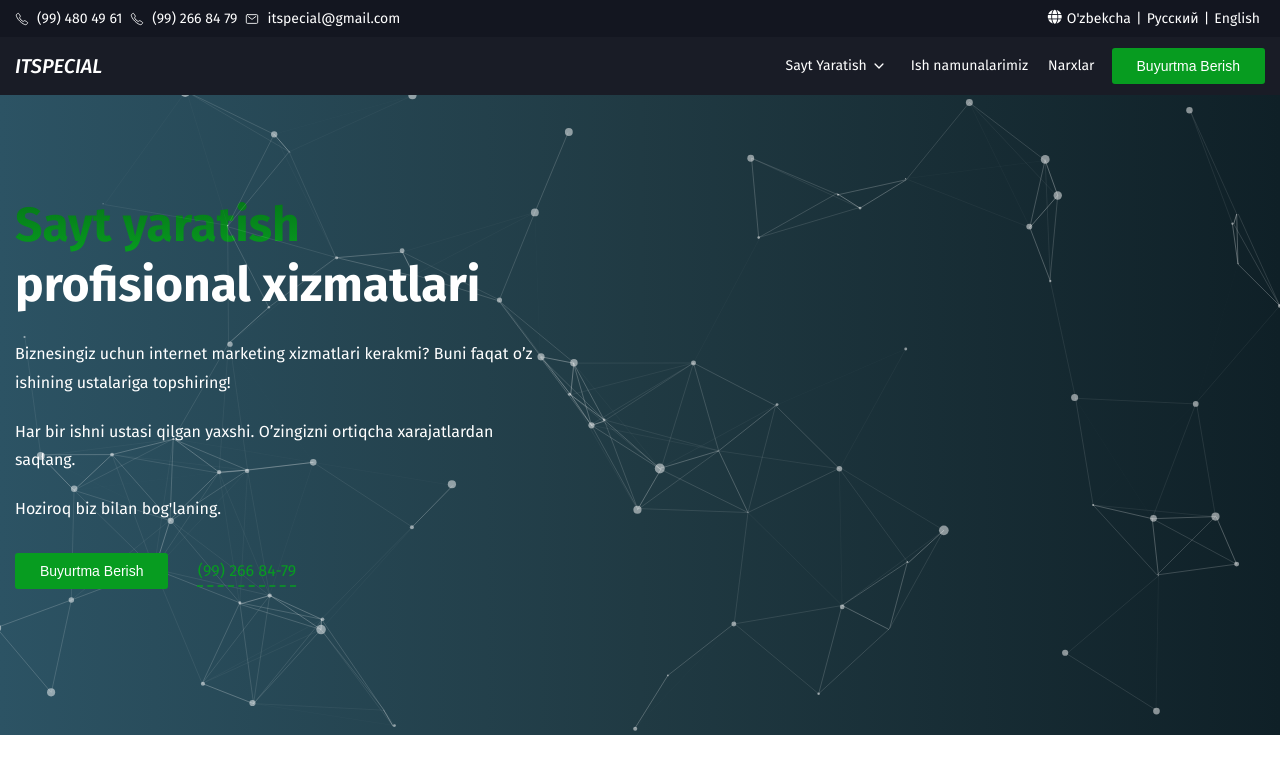
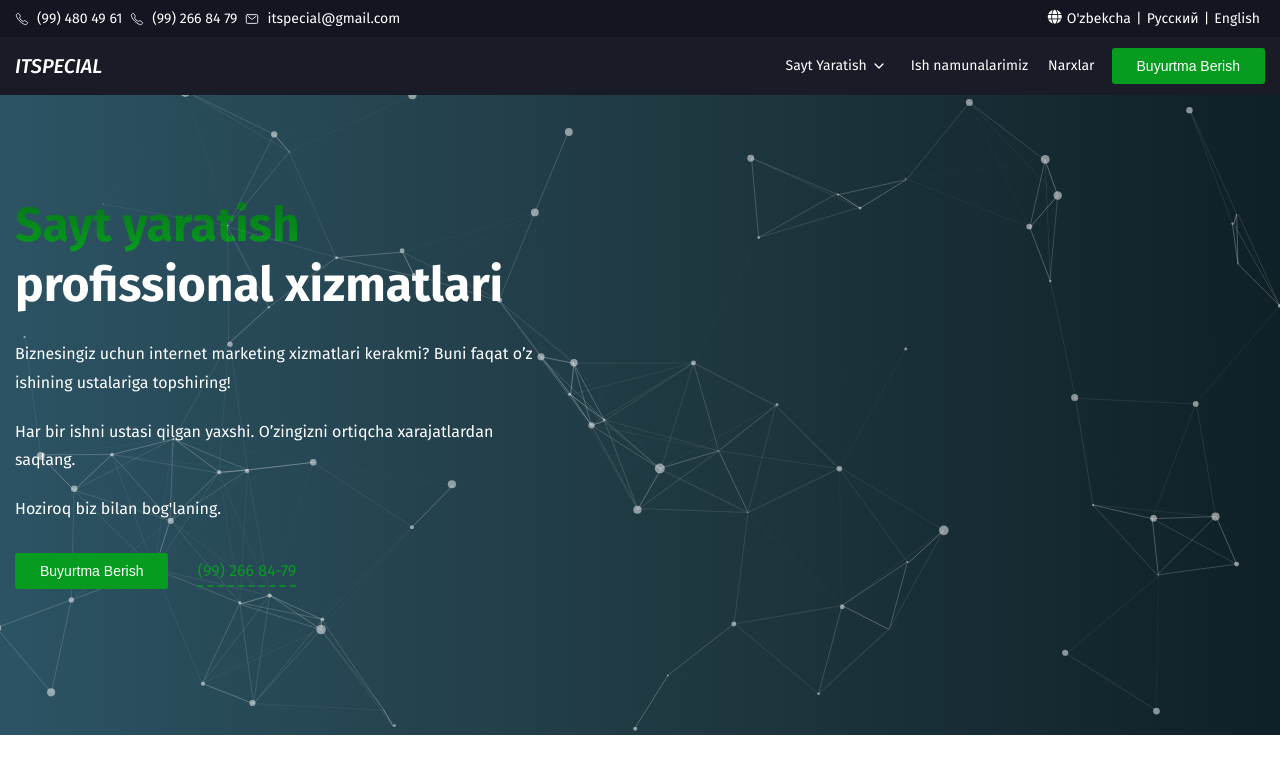
Before and after one commit to SaidovAsadbek/specialuz, a plain HTML site: page index.html in a window 1280 px wide. Drawn offline with nearby package versions, Linux system fonts and the light colour scheme.

Commit message:
origin/main chnage samandar branch on asadbek

```diff
--- a/index.html
+++ b/index.html
@@ -87,7 +87,7 @@
             <div class="container">
                 <div class="row">
                     <div class="col-5">
-                        <h2> <span> Sayt yaratish </span>profisional xizmatlari </h2>
+                        <h2> <span> Sayt yaratish </span>profissional xizmatlari </h2>
 
                         <p>Biznesingiz uchun internet marketing xizmatlari kerakmi? Buni faqat o’z ishining ustalariga
                             topshiring!</p>
```
